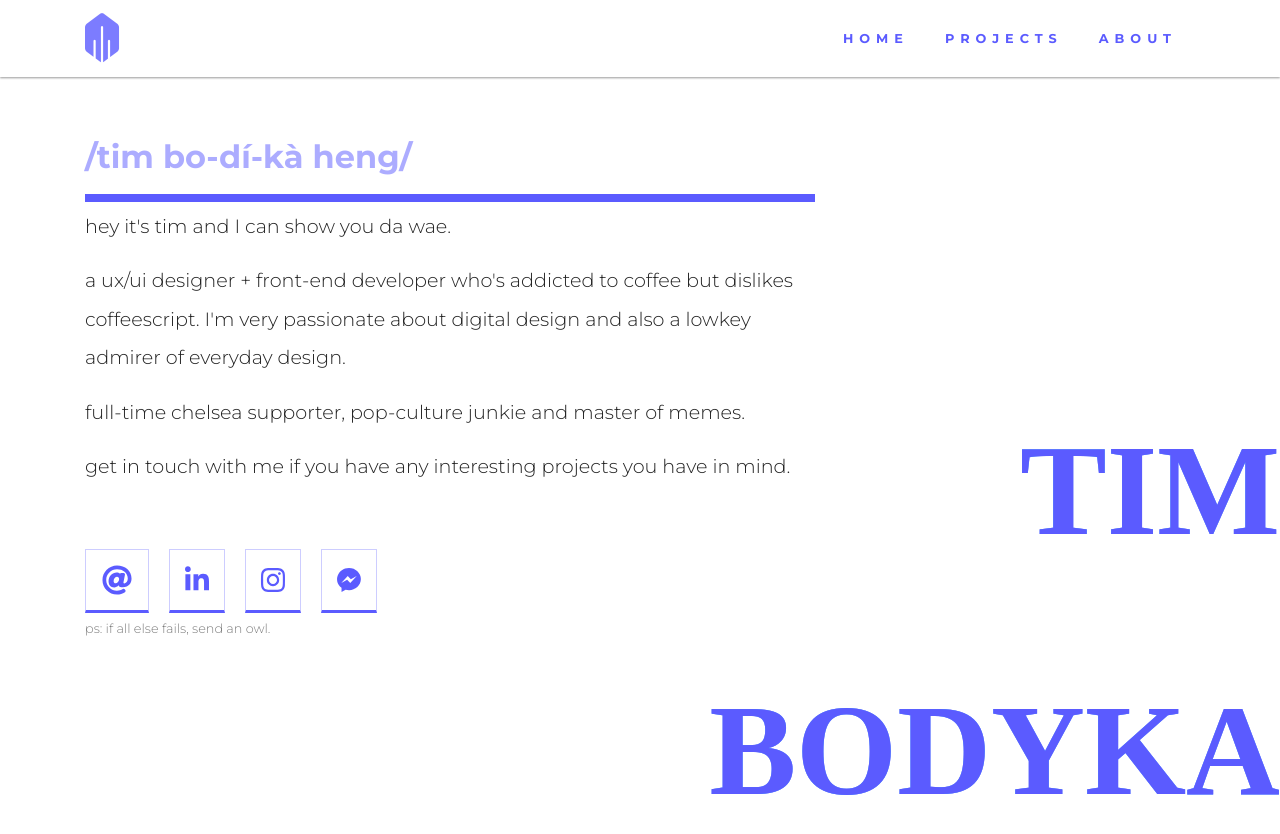
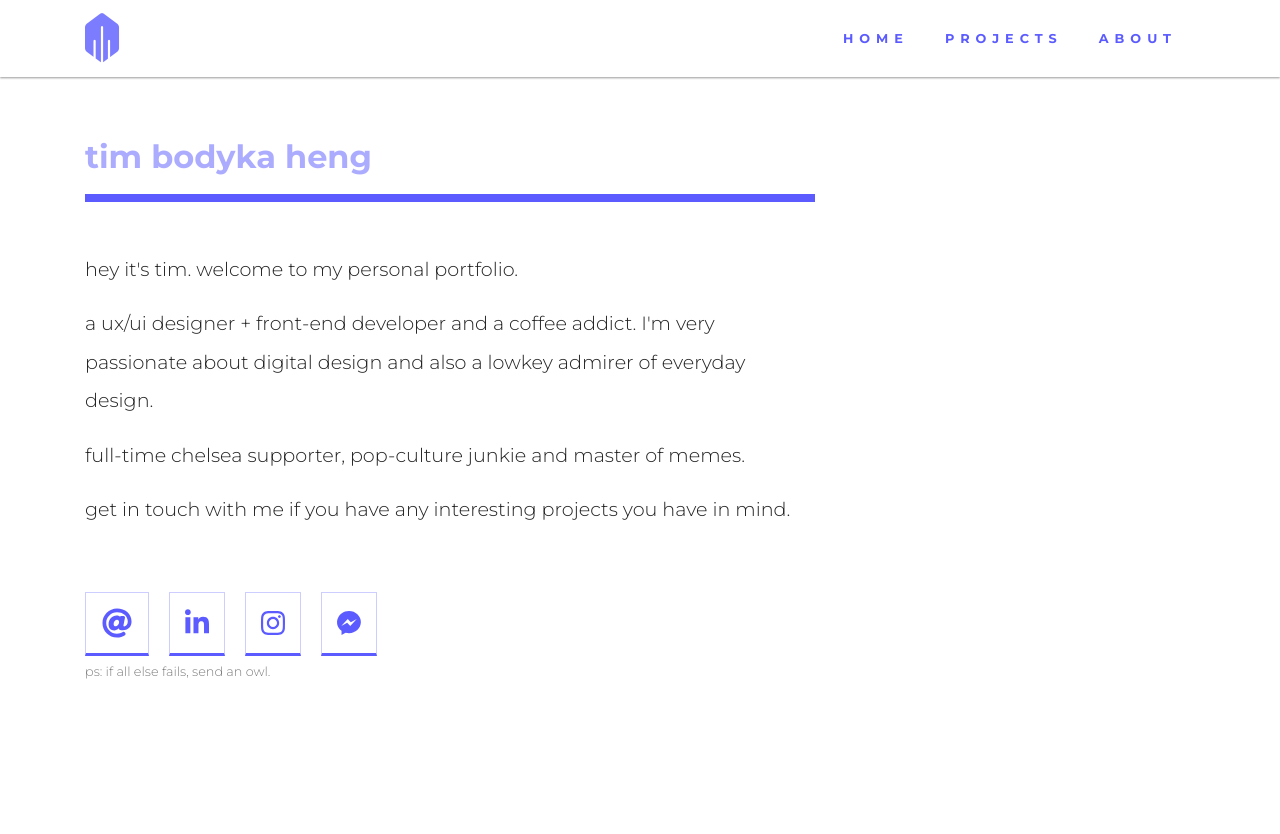
Before and after one commit to TheBokiya/my-awesome-site, a Jekyll site: the page built from index.html, in a window 1280 px wide and 900 px high. Shown: the top 834 px of the window. Built offline with Jekyll 4.4.1, drawn with Linux system fonts in a browser that asks for light colours; nearby versions of some CDN libraries; some web fonts are replaced.

Commit message:
index page updated

```diff
--- a/index.html
+++ b/index.html
@@ -7,10 +7,10 @@ title: tim bodyka heng
   <img src="/assets/img/index-bg.jpg" alt="">
 </div> -->
 <div class="container h-100">
-  <a href="#" class="glitch d-none d-sm-block">TIM BODYKA HENG</a>
+  <!-- <a href="#" class="glitch d-none d-sm-block">TIM BODYKA HENG</a> -->
   <div class="row">
     <div class="col-12">
-      <div class="sub-index highlight d-none d-sm-block">/tim bo-dí-kà heng/</div>
+      <div class="sub-index highlight d-none d-sm-block">tim bodyka heng</div>
       <div class="sub-index highlight d-block d-sm-none">TIM BODYKA HENG</div>
       <!-- <div class="sub-index highlight">ហេង បូឌីកា</div> -->
     </div>
@@ -18,10 +18,12 @@ title: tim bodyka heng
   <div class="row">
     <div class="col-md-8 col-xs-12">
       <hr class="thicc">
-      <p class="index-text">hey it's tim and I can show you da wae.</p>
-      <p class="index-text">a ux/ui designer + front-end developer who's addicted to coffee but dislikes coffeescript. I'm very passionate about digital design and also a lowkey admirer of everyday design.</p>
-      <p class="index-text">full-time chelsea supporter, pop-culture junkie and master of memes.</p>
-      <p class="index-text">get in touch with me if you have any interesting projects you have in mind.</p>
+      <div class="mt-5">
+        <p class="index-text">hey it's tim. welcome to my personal portfolio.</p>
+        <p class="index-text">a ux/ui designer + front-end developer and a coffee addict. I'm very passionate about digital design and also a lowkey admirer of everyday design.</p>
+        <p class="index-text">full-time chelsea supporter, pop-culture junkie and master of memes.</p>
+        <p class="index-text">get in touch with me if you have any interesting projects you have in mind.</p>
+      </div>
     </div>
   </div>
   <div class="row mt-5">
```
Also changed, not shown: about.html (+4 -4 lines).
